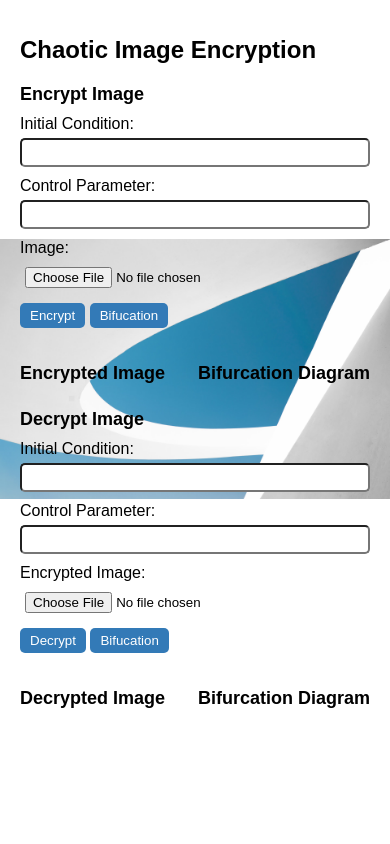
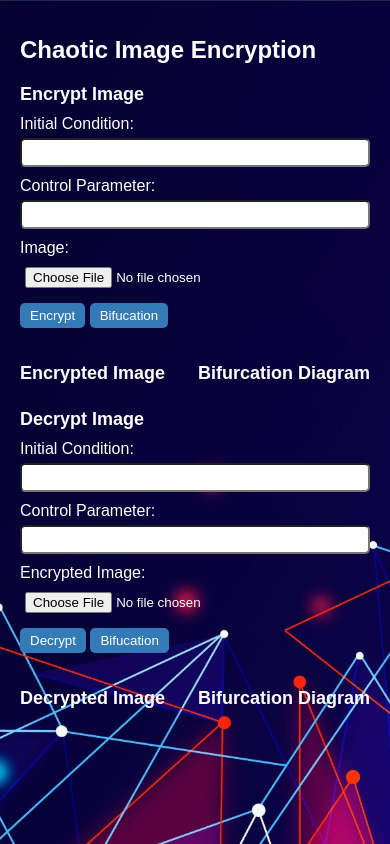
Before and after one commit to kunal9922/EncryptionAndDecryptionUsingChaoticKeySequence, a Flask app: page / in a window 390 px wide. Run offline with Flask 3, Linux system fonts and the light colour scheme; parts of the project's set-up code (start-up, migrations or seed data) failed here and were passed over.

```diff
--- a/static/css/styles.css
+++ b/static/css/styles.css
@@ -4,10 +4,12 @@ body {
     font-family: Arial, sans-serif;
     margin: 0;
     padding: 20px;
-    background-image: url("../images/pexels-matheus-natan.jpg");
+    background-image: url("../images/backgroundImage.jpg");
     background-size: cover;
     background-repeat: no-repeat;
     background-position: center;
+    background-attachment: fixed;
+    color: white; /* Set text color to white */
   }
 
   h1 {
@@ -100,6 +102,9 @@ body {
     }
     @media screen and (max-width: 600px) {
       body {
-        background-size: contain;
+        background-size: cover;
+        background-position: center;
+        background-attachment: fixed;
+
       }
     }
```
Also changed, not shown: static/images/backgroundImage.jpg (added).
